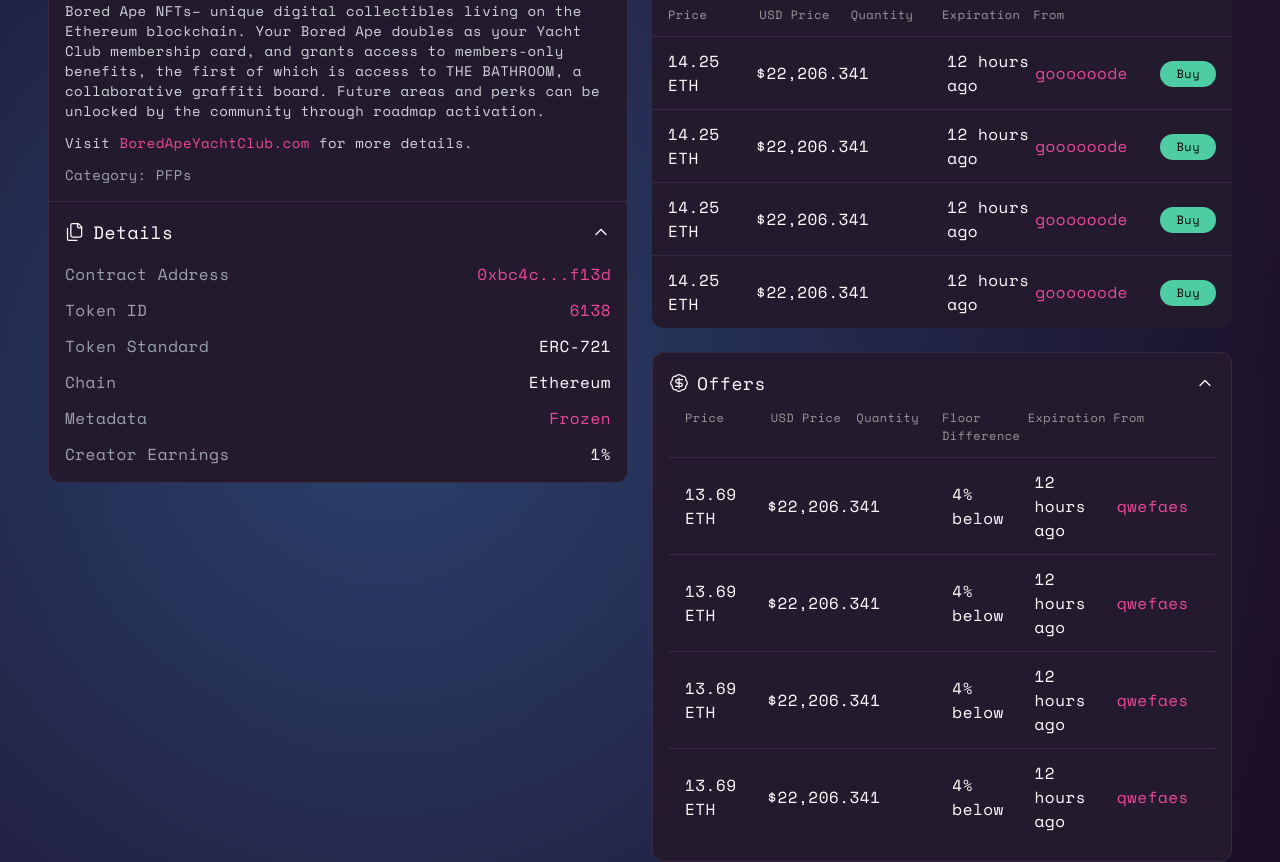
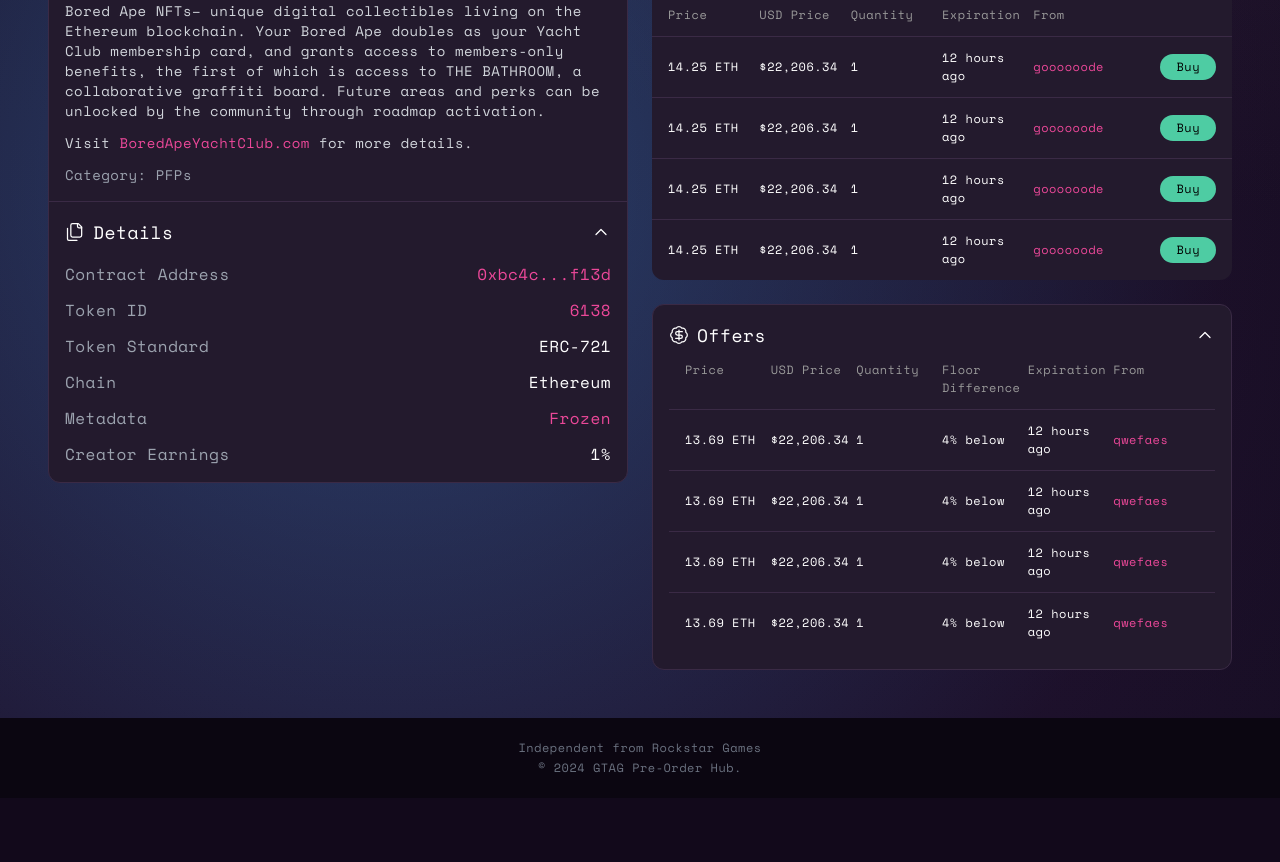
Before and after one commit to sabasiddique1/nft-detail-screen, a Next.js app: page / in a window 1280 px wide. Shown: the part 1060-1922 px from the top of the page. After the commit the page ends 1858 px from the top, so only its background shows below. Built offline with nearby package versions, Linux system fonts and the light colour scheme.

Commit message:
text size changed for table

```diff
--- a/app/globals.css
+++ b/app/globals.css
@@ -140,7 +140,6 @@
 
 .section-title {
   font-family: var(--font-pixel), monospace;
-  text-transform: uppercase;
   letter-spacing: 1px;
   font-size: 1.25rem;
 }
@@ -188,6 +187,7 @@
 
 .pixel-text {
   font-family: var(--font-pixel), monospace;
+  font-size: 12px;
 }
 
 .pixel-text-large {
@@ -223,7 +223,10 @@
   line-height: 1.5;
 }
 
-@media (max-width: 768px) {
+.footer {
+  background-color: #0b0611;
+}
+@media (max-width: 767px) {
   .listing-row {
     grid-template-columns: repeat(2, 1fr);
     gap: 8px;
--- a/components/nft-detail-page.tsx
+++ b/components/nft-detail-page.tsx
@@ -5,11 +5,8 @@ import Image from "next/image"
 import {
   ChevronDown,
   ChevronUp,
-  Clock,
   Heart,
-  Info,
   ShoppingCart,
-  Tag,
   CheckCircle2,
   Eye,
   ExternalLink, BadgeAlert, ListFilter, TrendingUp, NotepadText, Files, BadgeDollarSign, Bookmark, Menu, X,
@@ -79,6 +76,7 @@ export default function NFTDetailPage() {
   }, [mobileMenuOpen])
 
   return (
+      <>
     <div className="min-h-screen bg-nft-gradient text-white p-4 md:p-8">
       <div className="max-w-7xl mx-auto">
       {/* Navigation */}
@@ -447,7 +445,7 @@ export default function NFTDetailPage() {
                       {Array(4)
                           .fill(0)
                           .map((_, i) => (
-                              <div key={i} className="listing-row">
+                              <div key={i} className="pixel-text  listing-row">
                                 <div className="pixel-text">14.25 ETH</div>
                                 <div className="pixel-text">$22,206.34</div>
                                 <div>1</div>
@@ -465,7 +463,7 @@ export default function NFTDetailPage() {
                       {Array(4)
                           .fill(0)
                           .map((_, i) => (
-                              <div key={i} className="border-t border-[#3a2a45] p-4">
+                              <div key={i} className="pixel-text border-t border-[#3a2a45] p-4">
                                 <div className="flex justify-between mb-2">
                                   <div className="pixel-text font-bold">14.25 ETH</div>
                                   <div className="pixel-text text-gray-400">$22,206.34</div>
@@ -482,7 +480,9 @@ export default function NFTDetailPage() {
                                   <div className="text-gray-400">From:</div>
                                   <div className="text-pink-500">goooooode</div>
                                 </div>
-                                <button className="buy-listing-btn w-full">Buy</button>
+                                <div className="flex justify-center">
+                                <button className="buy-listing-btn w-72">Buy</button>
+                                </div>
                               </div>
                           ))}
                     </div>
@@ -520,7 +520,7 @@ export default function NFTDetailPage() {
                       {Array(4)
                           .fill(0)
                           .map((_, i) => (
-                              <div key={i} className="listing-row">
+                              <div key={i} className="pixel-text  listing-row">
                                 <div>13.69 ETH</div>
                                 <div>$22,206.34</div>
                                 <div>1</div>
@@ -536,7 +536,7 @@ export default function NFTDetailPage() {
                       {Array(4)
                           .fill(0)
                           .map((_, i) => (
-                              <div key={i} className="border-t border-[#3a2a45] p-4">
+                              <div key={i} className="pixel-text border-t border-[#3a2a45] p-4">
                                 <div className="flex justify-between mb-2">
                                   <div className="pixel-text font-bold">13.69 ETH</div>
                                   <div className="pixel-text text-gray-400">$22,206.34</div>
@@ -566,12 +566,13 @@ export default function NFTDetailPage() {
             </div>
           </div>
       </main>
+      </div>
+    </div>
 
-        <footer className="mt-16 text-center text-gray-500 text-sm pixel-text">
+        <footer className="footer p-5 text-center text-gray-500 text-sm pixel-text">
           <p>Independent from Rockstar Games</p>
           <p>© 2024 GTAG Pre-Order Hub.</p>
         </footer>
-      </div>
-    </div>
+  </>
 )
 }
```
